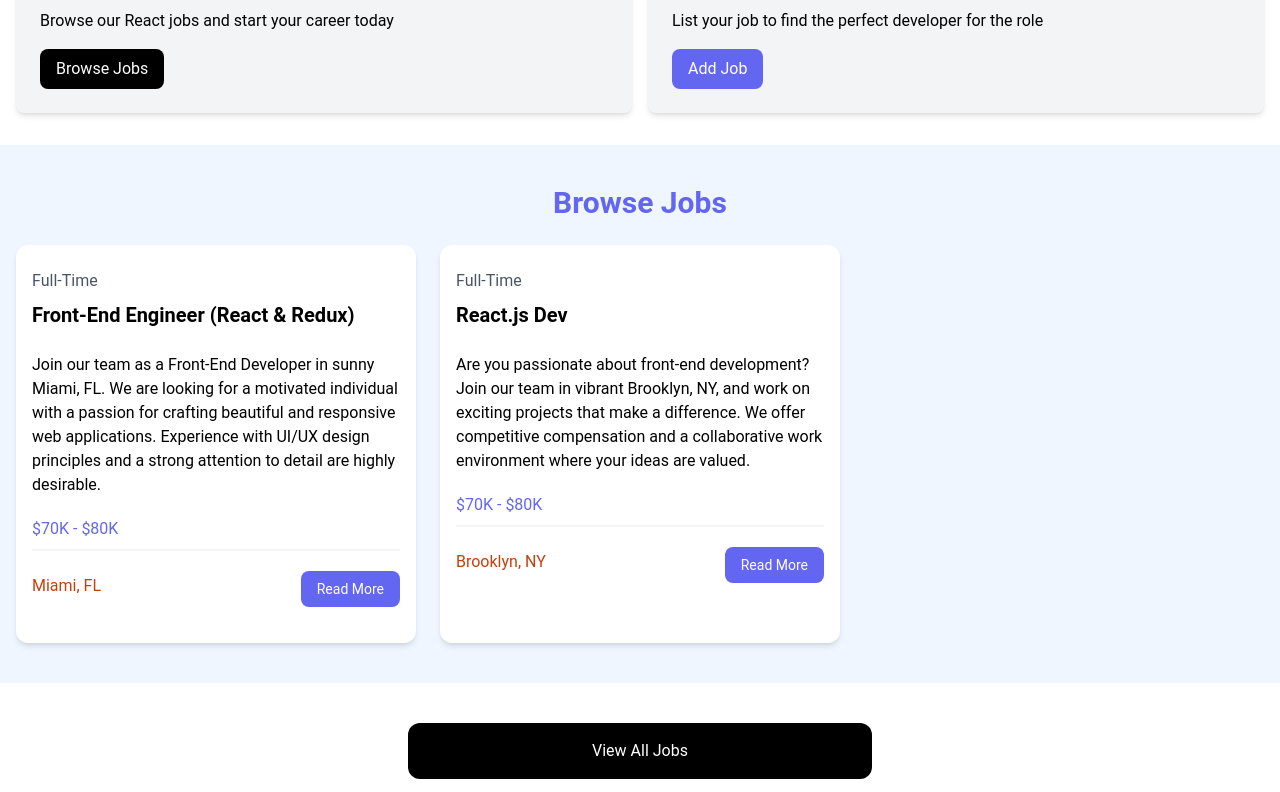
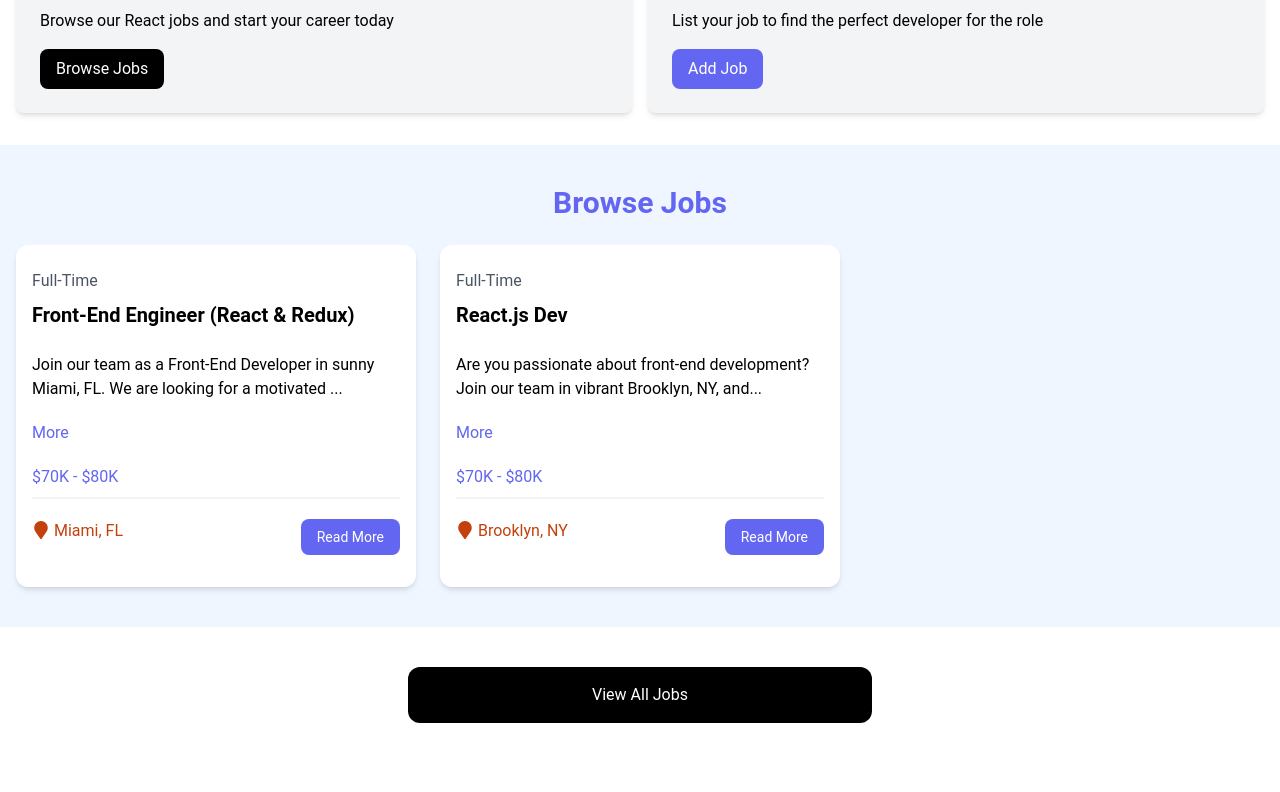
Before and after one commit to rohanmathewalex/JobHive, a React (Vite) app in the folder jobhive/: page / in a window 1280 px wide. Shown: the part 464-1256 px from the top of the page. After the commit the page ends 1227 px from the top, so only its background shows below. Built offline with nearby package versions, Linux system fonts and the light colour scheme.

Commit message:
Appjsx file made clean and separated component and started react router

```diff
--- a/jobhive/src/components/JobList.jsx
+++ b/jobhive/src/components/JobList.jsx
@@ -1,6 +1,14 @@
  import React from 'react'
+ import { useState } from 'react';
+ import {FaMapMarker} from 'react-icons/fa'
 
  function JobList({job}) {
+  const [showFullDescription, setShowFullDescription ] = useState(false);
+  let description = job.description;
+  if(!showFullDescription) {
+    description = description.substring(0,90) + '...';
+
+  }
    return (
     <div className="bg-white rounded-xl shadow-md relative">
     <div className="p-4">
@@ -10,8 +18,9 @@
       </div>
 
       <div className="mb-5">
-       {job.description}
+       {description}
       </div>
+      <button onClick={() => setShowFullDescription((prevState) => !prevState)} className="text-indigo-500 mb-5 hover:text-indigo-600">{showFullDescription ? 'Less' : 'More'}</button>
 
       <h3 className="text-indigo-500 mb-2"> {job.salary}</h3>
 
@@ -19,7 +28,7 @@
 
       <div className="flex flex-col lg:flex-row justify-between mb-4">
         <div className="text-orange-700 mb-3">
-          <i className="fa-solid fa-location-dot text-lg"></i>
+          <FaMapMarker className='inline text-lg mb-1 mr-1'/>
            {job.location}
         </div>
         <a
--- a/jobhive/src/components/JobListings.jsx
+++ b/jobhive/src/components/JobListings.jsx
@@ -2,9 +2,11 @@ import React from 'react'
 import jobsData from '../jobs.json'
 import JobList from './JobList';
 
+
 function JobListings() {
     const {jobs} = jobsData;
     const recentJobs = jobs.slice(1,3);
+
 
 
   return (
```
